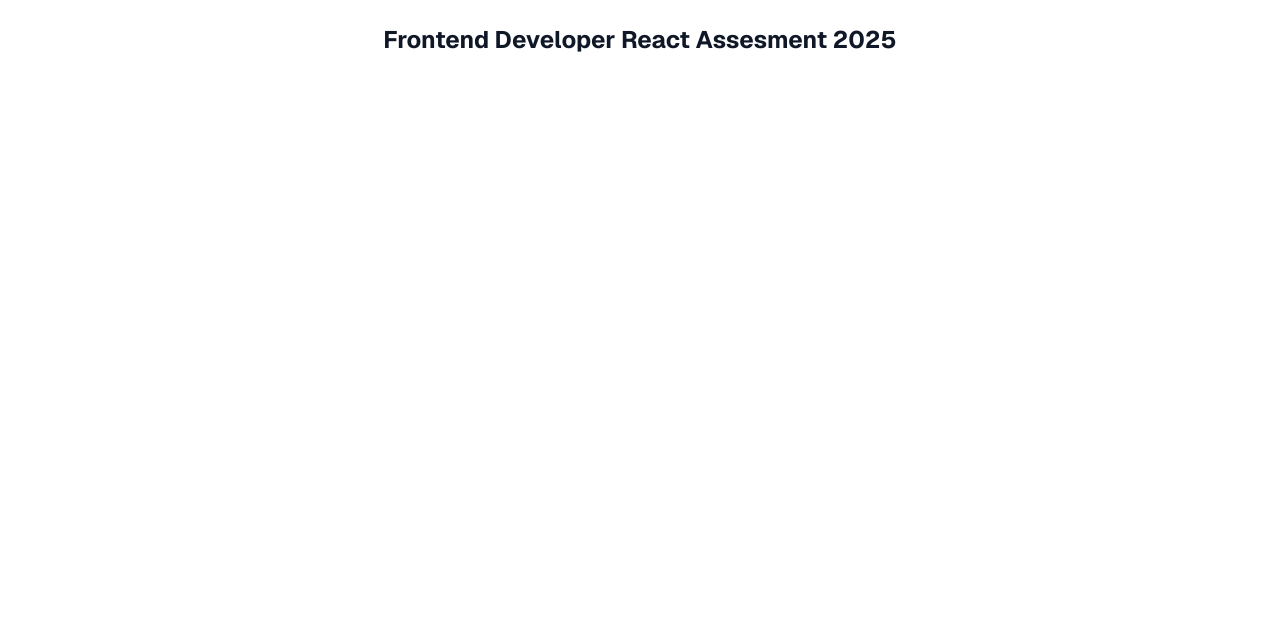
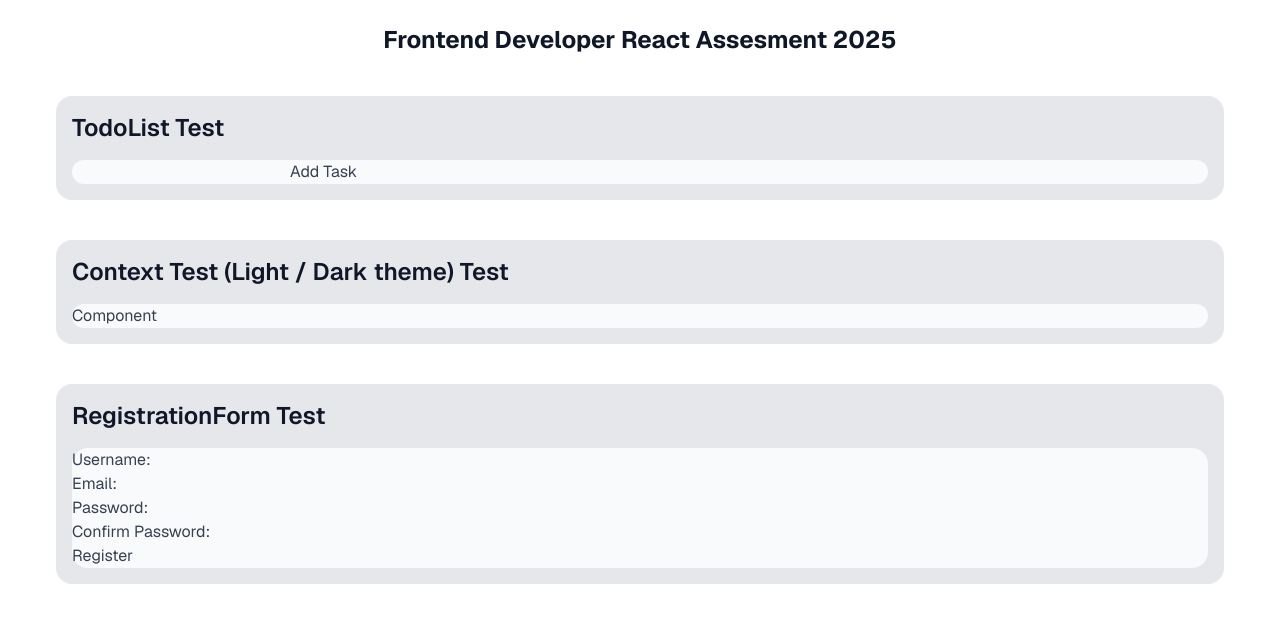
Before and after one commit to carrozzo-lc/frontend-assessment-09-2025, a Next.js app: page / in a window 1280 px wide. Shown: the top 622 px of the page. Built offline with nearby package versions, Linux system fonts and the light colour scheme.

Commit message:
added test components

```diff
--- a/src/app/page.tsx
+++ b/src/app/page.tsx
@@ -1,9 +1,28 @@
+// components
+import TodoList from '@/components/TodoList';
+import Card from '@/components/Card';
+import RegistrationForm from '@/components/RegistrationForm';
+
+// ----------------------------------------------------------------------
+
 export default function Home() {
   return (
     <div className="px-6 py-6">
       <h1 className="text-center text-2xl font-bold">
         Frontend Developer React Assesment 2025
       </h1>
+
+      <main className="mx-auto mt-10 max-w-7xl px-4 sm:px-6 lg:px-8">
+        <Card title="TodoList Test">
+          <TodoList />
+        </Card>
+
+        <Card title="Context Test (Light / Dark theme) Test">Component</Card>
+
+        <Card title="RegistrationForm Test">
+          <RegistrationForm />
+        </Card>
+      </main>
     </div>
   );
 }
--- /dev/null
+++ b/src/components/Card.tsx
@@ -0,0 +1,15 @@
+type CardProps = {
+  title: string;
+  children: React.ReactNode;
+};
+
+const Card = ({ title, children }: CardProps) => {
+  return (
+    <div className="mb-10 rounded-2xl bg-gray-200 p-4">
+      {title && <h2 className="mb-4">{title}</h2>}
+      <div className="rounded-2xl bg-gray-50">{children}</div>
+    </div>
+  );
+};
+
+export default Card;
--- /dev/null
+++ b/src/components/RegistrationForm.tsx
@@ -0,0 +1,128 @@
+'use client';
+import { useState } from 'react';
+
+const RegistrationForm: React.FC = () => {
+  const [inputs, setInputs] = useState({
+    username: '',
+    email: '',
+    password: '',
+    confirmPassword: '',
+  });
+
+  const [errors, setErrors] = useState({
+    username: '',
+    email: '',
+    password: '',
+    confirmPassword: '',
+  });
+
+  const validateInputs = () => {
+    let valid = true;
+    if (!inputs.username) {
+      setErrors((prevErrors) => ({
+        ...prevErrors,
+        username: 'Username is required',
+      }));
+      valid = false;
+    }
+    if (!inputs.email.includes('@')) {
+      setErrors((prevErrors) => ({ ...prevErrors, email: 'Email is invalid' }));
+      valid = false;
+    }
+    // Password must be at least 8 characters
+    if (inputs.password.length < 8) {
+      setErrors((prevErrors) => ({
+        ...prevErrors,
+        password: 'Password is too short',
+      }));
+      valid = false;
+    }
+    // Check if passwords match
+    if (inputs.password !== inputs.confirmPassword) {
+      setErrors((prevErrors) => ({
+        ...prevErrors,
+        confirmPassword: 'Passwords do not match',
+      }));
+      valid = false;
+    }
+    return valid;
+  };
+
+  const handleSubmit = (event: React.FormEvent<HTMLFormElement>) => {
+    event.preventDefault();
+    if (validateInputs()) {
+      console.log('Registration successful!', inputs);
+      // Registration logic
+    }
+  };
+
+  const handleChange = (event: React.ChangeEvent<HTMLInputElement>) => {
+    const { name, value } = event.target;
+    setInputs({
+      ...inputs,
+      [name]: value,
+    });
+    // Clear the error of the input field when the user starts typing
+    if (errors[name]) {
+      setErrors({
+        ...errors,
+        [name]: '',
+      });
+    }
+  };
+
+  return (
+    <form onSubmit={handleSubmit}>
+      <div>
+        <label htmlFor="username">Username:</label>
+        <input
+          id="username"
+          name="username"
+          type="text"
+          value={inputs.username}
+          onChange={handleChange}
+        />
+        {errors.username && <div className="error">{errors.username}</div>}
+      </div>
+      <div>
+        <label htmlFor="email">Email:</label>
+        <input
+          id="email"
+          name="email"
+          type="email"
+          value={inputs.email}
+          onChange={handleChange}
+        />
+        {errors.email && <div className="error">{errors.email}</div>}
+      </div>
+      <div>
+        <label htmlFor="password">Password:</label>
+        <input
+          id="password"
+          name="password"
+          type="password"
+          value={inputs.password}
+          onChange={handleChange}
+        />
+        {errors.password && <div className="error">{errors.password}</div>}
+      </div>
+      <div>
+        <label htmlFor="confirmPassword">Confirm Password:</label>
+        <input
+          id="confirmPassword"
+          name="confirmPassword"
+          type="password"
+          value={inputs.confirmPassword}
+          onChange={handleChange}
+        />
+        {errors.confirmPassword && (
+          <div className="error">{errors.confirmPassword}</div>
+        )}
+      </div>
+
+      <button type="submit">Register</button>
+    </form>
+  );
+};
+
+export default RegistrationForm;
--- /dev/null
+++ b/src/components/TodoList.tsx
@@ -0,0 +1,56 @@
+'use client';
+import React, { useState } from 'react';
+
+interface Task {
+  id: number;
+  text: string;
+  completed: boolean;
+}
+
+const TodoList: React.FC = () => {
+  const [tasks, setTasks] = useState<Task[]>([]);
+  const [newTask, setNewTask] = useState('');
+
+  const addTask = () => {
+    const updatedTasks = [
+      ...tasks,
+      { id: tasks.length, text: newTask, completed: false },
+    ];
+    setTasks(updatedTasks);
+    setNewTask('');
+  };
+
+  const toggleTask = (taskId: number) => {
+    const updatedTasks = tasks.map((task) => {
+      if (tasks.id === taskId) {
+        return { ...task, completed: !task.completed };
+      }
+      return task;
+    });
+    setTasks(updatedTasks);
+  };
+
+  const handleInputChange = (event: React.ChangeEvent<HTMLInputElement>) => {
+    setNewTask(event.target.value);
+  };
+
+  return (
+    <div>
+      <input type="text" value={newTask} onChange={handleInputChange} />
+      <button onClick={addTask}>Add Task</button>
+      <ul>
+        {tasks.map((task) => (
+          <li
+            key={task.id}
+            style={{ textDecoration: task.completed ? 'line-through' : 'none' }}
+            onClick={() => toggleTask(task.id)}
+          >
+            {task.text}
+          </li>
+        ))}
+      </ul>
+    </div>
+  );
+};
+
+export default TodoList;
--- /dev/null
+++ b/src/contexts/ThemeProvider.tsx
@@ -0,0 +1,33 @@
+import React, { createContext, useContext, useState, useEffect } from 'react';
+interface ThemeContextProps {
+  theme: string;
+  toggleTheme: () => void;
+}
+const ThemeContext = createContext<ThemeContextProps | undefined>(undefined);
+
+export const useTheme = () => {
+  const context = useContext(ThemeContext);
+  if (!context) {
+    throw new Error('useTheme must be used within a ThemeProvider');
+  }
+  return context;
+};
+
+const ThemeProvider: React.FC = ({ children }) => {
+  const [theme, setTheme] = useState('light');
+  useEffect(() => {
+    const storedTheme = localStorage.getItem('theme');
+    setTheme(storedTheme ?? 'light');
+  }, []);
+  const toggleTheme = () => {
+    const newTheme = theme === 'light' ? 'dark' : 'light';
+    localStorage.setItem('theme', newTheme);
+    setTheme(newTheme);
+  };
+  return (
+    <ThemeContext.Provider value={{ theme, toggleTheme }}>
+      <div className={theme}>{children}</div>
+    </ThemeContext.Provider>
+  );
+};
+export default ThemeProvider;
```
